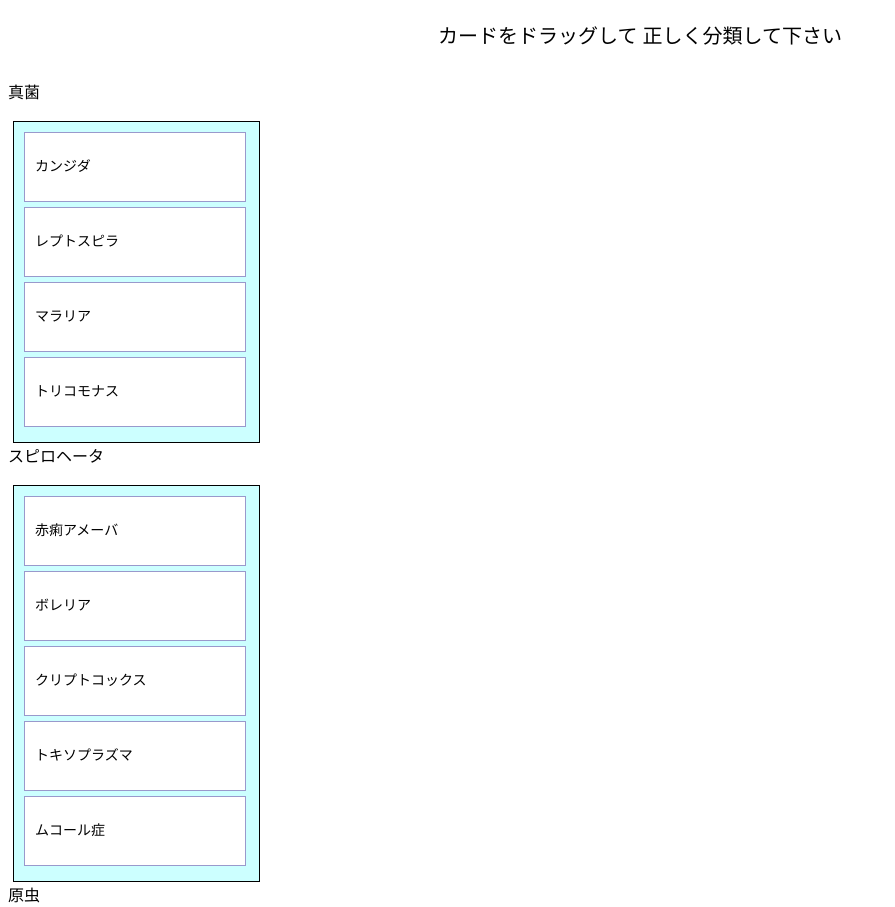
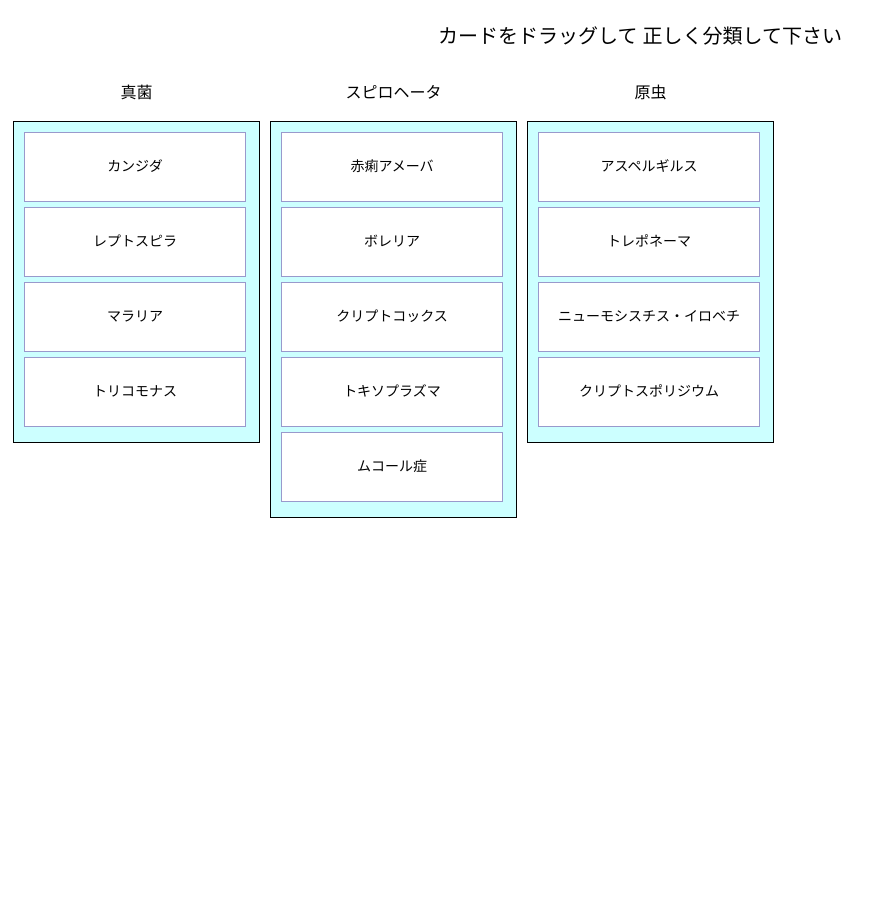
Before and after one commit to kaineko/grouping, a website: page grouping.html in a window 1280 px wide. Shown: the top 907 px of the page, without its empty margins (0-895 px from the left). After the commit the page ends 800 px from the top, so only its background shows below. Drawn offline with nearby package versions, Linux system fonts and the light colour scheme.

Commit message:
Update grouping.css

```diff
--- a/grouping.css
+++ b/grouping.css
@@ -9,7 +9,7 @@ p{
 	text-align:center;
 }
 
-attr{
+.attr{
 	float:left;
 	text-align: center;
 }
```
